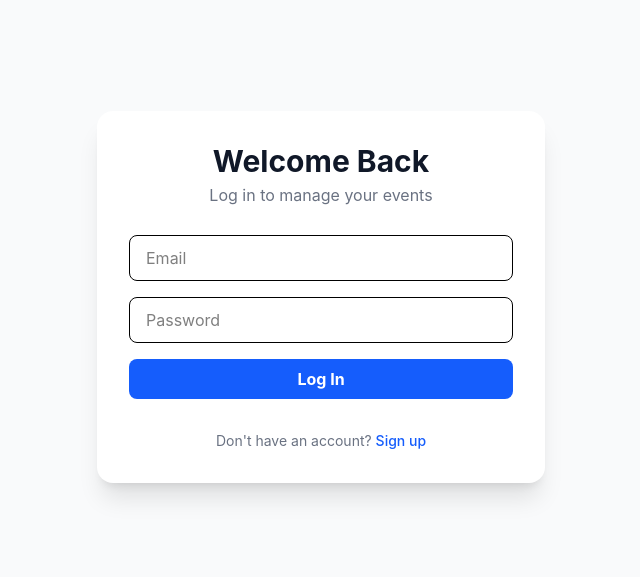
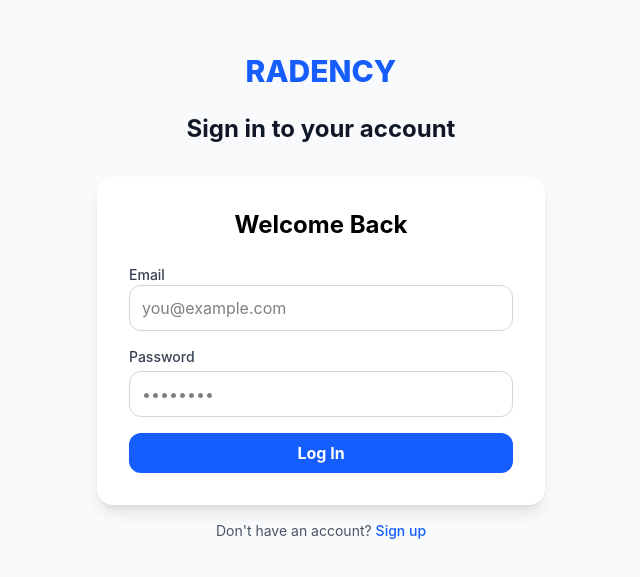
Before and after one commit to blackkat02/SyncEvent, a React app in the folder apps/frontend/: page /auth/login in a window 1280 px wide. Shown: the part 103-680 px from the top of the page, without its empty margins (319-959 px from the left). Built offline with nearby package versions, Linux system fonts and the light colour scheme; no server answers; the HTML template or start-up script is replaced by a standard one.

Commit message:
added LS for user

```diff
--- a/apps/frontend/src/features/auth/authApi.ts
+++ b/apps/frontend/src/features/auth/authApi.ts
@@ -1,5 +1,11 @@
 import { createApi, fetchBaseQuery } from '@reduxjs/toolkit/query/react'
 import type { LoginDto, RegisterDto, AuthResponse, UserProfile } from '@syncevent/shared'
+
+interface ApiWrapper<T> {
+  success: boolean
+  data: T
+  message: string
+}
 
 export const authApi = createApi({
   reducerPath: 'authApi',
@@ -21,6 +27,7 @@ export const authApi = createApi({
         method: 'POST',
         body: credentials,
       }),
+      transformResponse: (response: ApiWrapper<AuthResponse>) => response.data,
     }),
 
     register: builder.mutation<AuthResponse, RegisterDto>({
@@ -29,10 +36,12 @@ export const authApi = createApi({
         method: 'POST',
         body: userData,
       }),
+      transformResponse: (response: ApiWrapper<AuthResponse>) => response.data,
     }),
 
     getProfile: builder.query<UserProfile, void>({
       query: () => '/auth/profile',
+      transformResponse: (response: ApiWrapper<UserProfile>) => response.data,
     }),
   }),
 })
--- /dev/null
+++ b/apps/frontend/src/features/auth/components/LoginForm.tsx
@@ -0,0 +1,95 @@
+import { useForm } from "react-hook-form";
+import { yupResolver } from "@hookform/resolvers/yup";
+import { useNavigate } from "react-router-dom";
+import { useAppDispatch } from "../../../store/hooks";
+import { loginSchema, type LoginDto } from "@syncevent/shared";
+import { useLoginMutation } from "../authApi";
+import { setCredentials } from "../authSlice";
+
+export const LoginForm = () => {
+  const navigate = useNavigate();
+  const dispatch = useAppDispatch();
+  const [login, { isLoading, error }] = useLoginMutation();
+
+  const {
+    register,
+    handleSubmit,
+    formState: { errors },
+  } = useForm<LoginDto>({
+    resolver: yupResolver(loginSchema),
+  });
+
+  const onSubmit = async (data: LoginDto) => {
+    try {
+      const result = await login(data).unwrap();
+      dispatch(setCredentials(result));
+      navigate("/");
+    } catch (err) {
+      console.error("Login failed:", err);
+    }
+  };
+
+  return (
+    <div className="w-full max-w-md p-8 bg-white rounded-2xl shadow-lg">
+      <h2 className="text-2xl font-bold mb-6 text-center">Welcome Back</h2>
+
+      {error && (
+        <p className="text-red-500 text-sm mb-4 text-center">
+          Invalid email or password.
+        </p>
+      )}
+
+      <form onSubmit={handleSubmit(onSubmit)} className="space-y-4">
+        <div>
+          <label className="block text-sm font-medium text-gray-700">
+            Email
+          </label>
+          <input
+            {...register("email")}
+            type="email"
+            autoComplete="email"
+            placeholder="you@example.com"
+            className={`w-full p-3 border rounded-xl outline-none focus:ring-2 ${
+              errors.email
+                ? "border-red-500 focus:ring-red-200"
+                : "border-gray-300 focus:border-blue-500 focus:ring-blue-500/20"
+            }`}
+          />
+          {errors.email && (
+            <p className="text-red-500 text-xs mt-1">{errors.email.message}</p>
+          )}
+        </div>
+
+        <div>
+          <label className="block text-sm font-medium text-gray-700 mb-1">
+            Password
+          </label>
+          <input
+            {...register("password")}
+            type="password"
+            autoComplete="current-password"
+            placeholder="••••••••"
+            className={`w-full p-3 border rounded-xl outline-none transition-all focus:ring-2 ${
+              errors.password
+                ? "border-red-500 focus:ring-red-200"
+                : "border-gray-300 focus:border-blue-500 focus:ring-blue-500/20"
+            }`}
+          />
+          {errors.password && (
+            <p className="text-red-500 text-xs mt-1">
+              {errors.password.message}
+            </p>
+          )}
+        </div>
+
+        <button
+          type="submit"
+          disabled={isLoading}
+          className="w-full py-3 bg-blue-600 text-white rounded-xl font-bold hover:bg-blue-700 transition disabled:opacity-50"
+        >
+          {isLoading ? "Logging in..." : "Log In"}
+        </button>
+      </form>
+    </div>
+  );
+};
--- a/apps/frontend/src/features/events/eventsSlice.ts
+++ /dev/null
@@ -1,43 +0,0 @@
-import { createSlice, createAsyncThunk } from '@reduxjs/toolkit';
-import { EventResponse } from '@syncevent/shared';
-import { $api } from '../../api/axios';
-
-interface EventsState {
-  list: EventResponse[];
-  loading: boolean;
-  error: string | null;
-}
-
-const initialState: EventsState = {
-  list: [],
-  loading: false,
-  error: null,
-};
-
-// Асинхронний запит до твого NestJS бекенду
-export const fetchEvents = createAsyncThunk('events/fetchAll', async () => {
-  const { data } = await $api.get<{ data: EventResponse[] }>('/events');
-  return data.data;
-});
-
-const eventsSlice = createSlice({
-  name: 'events',
-  initialState,
-  reducers: {},
-  extraReducers: (builder) => {
-    builder
-      .addCase(fetchEvents.pending, (state) => {
-        state.loading = true;
-      })
-      .addCase(fetchEvents.fulfilled, (state, action) => {
-        state.loading = false;
-        state.list = action.payload;
-      })
-      .addCase(fetchEvents.rejected, (state, action) => {
-        state.loading = false;
-        state.error = action.error.message || 'Failed to fetch events';
-      });
-  },
-});
-
-export default eventsSlice.reducer;
--- a/apps/frontend/src/pages/LoginPage.tsx
+++ b/apps/frontend/src/pages/LoginPage.tsx
@@ -1,88 +1,28 @@
-import { useForm } from "react-hook-form";
-import { yupResolver } from "@hookform/resolvers/yup";
-import { useNavigate } from "react-router-dom";
-import { useDispatch } from "react-redux";
-import { loginSchema, type LoginDto } from "@syncevent/shared";
-import { useLoginMutation } from "../features/auth/authApi";
-import { setCredentials } from "../features/auth/authSlice";
+import { LoginForm } from "../features/auth/components/LoginForm";
+import { Link } from "react-router-dom";
 
 export const LoginPage = () => {
-  const navigate = useNavigate();
-  const dispatch = useDispatch();
-  const [login, { isLoading }] = useLoginMutation();
+  return (
+    <div className="min-h-screen bg-gray-50 flex flex-col justify-center py-12 sm:px-6 lg:px-8">
+      <div className="sm:mx-auto sm:w-full sm:max-w-md">
+        <h1 className="text-center text-3xl font-extrabold text-blue-600">
+          RADENCY
+        </h1>
+        <h2 className="mt-6 text-center text-2xl font-bold text-gray-900">
+          Sign in to your account
+        </h2>
+      </div>
 
-  const {
-    register,
-    handleSubmit,
-    formState: { errors },
-  } = useForm<LoginDto>({
-    resolver: yupResolver(loginSchema),
-  });
-
-  const onSubmit = async (data: LoginDto) => {
-    try {
-      const result = await login(data).unwrap();
-      dispatch(setCredentials(result));
-      navigate("/");
-    } catch (error: unknown) {
-      console.error(error);
-    }
-  };
-
-  return (
-    <div className="min-h-screen flex items-center justify-center bg-gray-50 px-4">
-      <div className="max-w-md w-full space-y-8 bg-white p-8 rounded-2xl shadow-xl">
-        <div className="text-center">
-          <h2 className="text-3xl font-bold text-gray-900">Welcome Back</h2>
-          <p className="text-gray-500 mt-2">Log in to manage your events</p>
-        </div>
-
-        <form onSubmit={handleSubmit(onSubmit)} className="space-y-4">
-          <div>
-            <input
-              {...register("email")}
-              type="email"
-              placeholder="Email"
-              className="w-full px-4 py-3 border rounded-lg outline-blue-600"
-            />
-            {errors.email && (
-              <p className="text-red-500 text-sm mt-1">
-                {errors.email.message}
-              </p>
-            )}
-          </div>
-
-          <div>
-            <input
-              {...register("password")}
-              type="password"
-              placeholder="Password"
-              className="w-full px-4 py-3 border rounded-lg outline-blue-600"
-            />
-            {errors.password && (
-              <p className="text-red-500 text-sm mt-1">
-                {errors.password.message}
-              </p>
-            )}
-          </div>
-
-          <button
-            type="submit"
-            disabled={isLoading}
-            className="w-full bg-blue-600 text-white py-3 rounded-lg font-bold hover:bg-blue-700 transition disabled:opacity-50"
-          >
-            {isLoading ? "Logging in..." : "Log In"}
-          </button>
-        </form>
-
-        <p className="text-center text-gray-500 text-sm">
+      <div className="mt-8 sm:mx-auto sm:w-full sm:max-w-md">
+        <LoginForm />
+        <p className="mt-4 text-center text-sm text-gray-600">
           Don't have an account?{" "}
-          <a
-            href="/auth/register"
-            className="text-blue-600 font-medium hover:underline"
+          <Link
+            to="/auth/register"
+            className="font-medium text-blue-600 hover:text-blue-500"
           >
             Sign up
-          </a>
+          </Link>
         </p>
       </div>
     </div>
--- a/apps/frontend/src/store/slices/authSlice.ts
+++ /dev/null
@@ -1,39 +0,0 @@
-import { createSlice, type PayloadAction } from '@reduxjs/toolkit';
-import type { AuthResponse } from '@syncevent/shared';
-
-interface AuthState {
-  user: AuthResponse['user'] | null;
-  token: string | null;
-}
-
-const initialState: AuthState = {
-  user: null,
-  token: typeof window !== 'undefined' ? localStorage.getItem('accessToken') : null,
-};
-
-const authSlice = createSlice({
-  name: 'auth',
-  initialState,
-  reducers: {
-    setCredentials: (
-      state,
-      action: PayloadAction<{ user: AuthResponse['user']; accessToken: string }>
-    ) => {
-      const { user, accessToken } = action.payload;
-      state.user = user;
-      state.token = accessToken;
-      localStorage.setItem('accessToken', accessToken);
-    },
-    logout: (state) => {
-      state.user = null;
-      state.token = null;
-      localStorage.removeItem('accessToken');
-    },
-  },
-});
-
-export const { setCredentials, logout } = authSlice.actions;
-export default authSlice.reducer;
-
-export const selectCurrentUser = (state: { auth: AuthState }) => state.auth.user;
-export const selectIsAuthenticated = (state: { auth: AuthState }) => !!state.auth.token;
--- a/apps/frontend/src/store/slices/eventsSlice.ts
+++ /dev/null
@@ -1,43 +0,0 @@
-import { createSlice, createAsyncThunk } from '@reduxjs/toolkit';
-import { EventResponse } from '@syncevent/shared';
-import { $api } from '../../api/axios';
-
-interface EventsState {
-  list: EventResponse[];
-  loading: boolean;
-  error: string | null;
-}
-
-const initialState: EventsState = {
-  list: [],
-  loading: false,
-  error: null,
-};
-
-// Асинхронний запит до твого NestJS бекенду
-export const fetchEvents = createAsyncThunk('events/fetchAll', async () => {
-  const { data } = await $api.get<{ data: EventResponse[] }>('/events');
-  return data.data;
-});
-
-const eventsSlice = createSlice({
-  name: 'events',
-  initialState,
-  reducers: {},
-  extraReducers: (builder) => {
-    builder
-      .addCase(fetchEvents.pending, (state) => {
-        state.loading = true;
-      })
-      .addCase(fetchEvents.fulfilled, (state, action) => {
-        state.loading = false;
-        state.list = action.payload;
-      })
-      .addCase(fetchEvents.rejected, (state, action) => {
-        state.loading = false;
-        state.error = action.error.message || 'Failed to fetch events';
-      });
-  },
-});
-
-export default eventsSlice.reducer;
```
Also changed, not shown: apps/frontend/src/components/UserBar/UserBar.tsx (+29 -7 lines).
